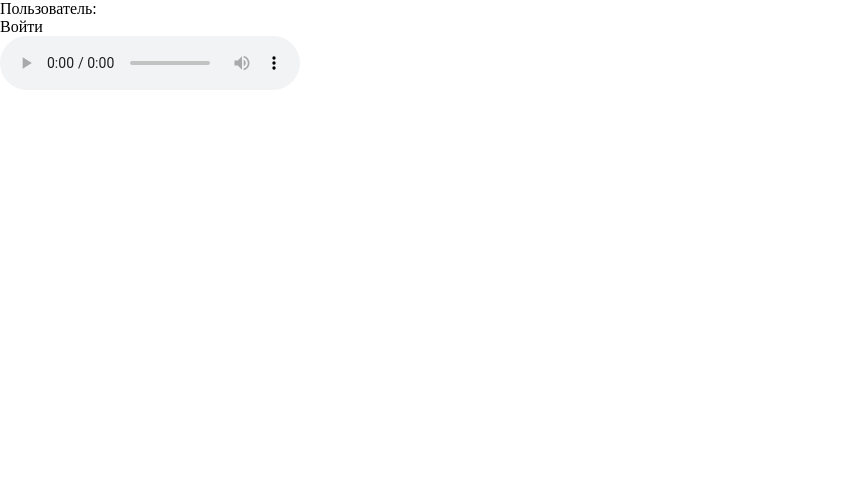
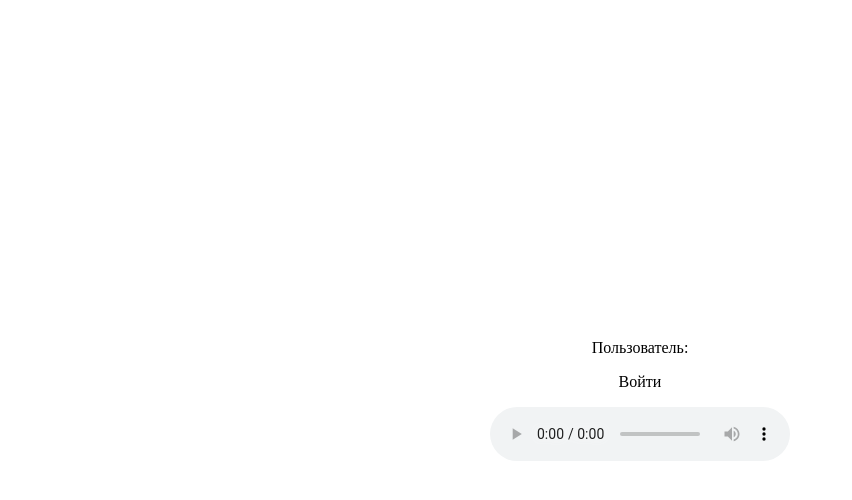
Before and after one commit to Kirya343/Kai-Music-Frontend, a React (Vite) app: page / in a window 1280 px wide. Shown: the top 500 px of the page, without its empty margins (0-852 px from the left). Built offline with nearby package versions, Linux system fonts and the light colour scheme; no server answers; a web font is replaced by a local one.

Commit message:
аудиозапись вопроизводится

```diff
--- a/src/components/Audio.tsx
+++ b/src/components/Audio.tsx
@@ -4,7 +4,7 @@ export default function Audio() {
 
     return (
         <audio controls autoPlay>
-            <source src={`${API_BASE}/audio`} type="audio/mpeg" />
+            <source src={`${API_BASE}/audio/room/1`} type="audio/mpeg" />
             Your browser does not support the audio element.
         </audio>
     );
--- a/src/css/components/layouts/layout.scss
+++ b/src/css/components/layouts/layout.scss
@@ -24,7 +24,6 @@ html, body {
         overflow: hidden;
         display: flex;
         flex-direction: column;
-
     }
 }
 
--- a/src/css/main.scss
+++ b/src/css/main.scss
@@ -1,3 +1,3 @@
 @use './variables';
 @use './components';
-/* @use './pages'; */
+@use './pages';
--- /dev/null
+++ b/src/css/pages/index.scss
@@ -0,0 +1 @@
+@use './main-page';
--- /dev/null
+++ b/src/css/pages/main-page.scss
@@ -0,0 +1,9 @@
+.main-page {
+    flex: 1;
+    display: flex;
+    flex-direction: column;
+
+    gap: 1rem;
+    align-items: center;
+    justify-content: center;
+}
--- a/src/pages/MainPage.tsx
+++ b/src/pages/MainPage.tsx
@@ -7,12 +7,12 @@ const MainPage = () => {
     const { user } = useAuth();
 
     return (
-        <>
+        <div className="main-page">
             <div>Пользователь: {user?.name}</div>
             <Link to="/login">Войти</Link>
 
             <Audio />
-        </>
+        </div>
     )
 }
 
```
Also changed, not shown: 1 other file (tests, documents, lock files or other folders).
